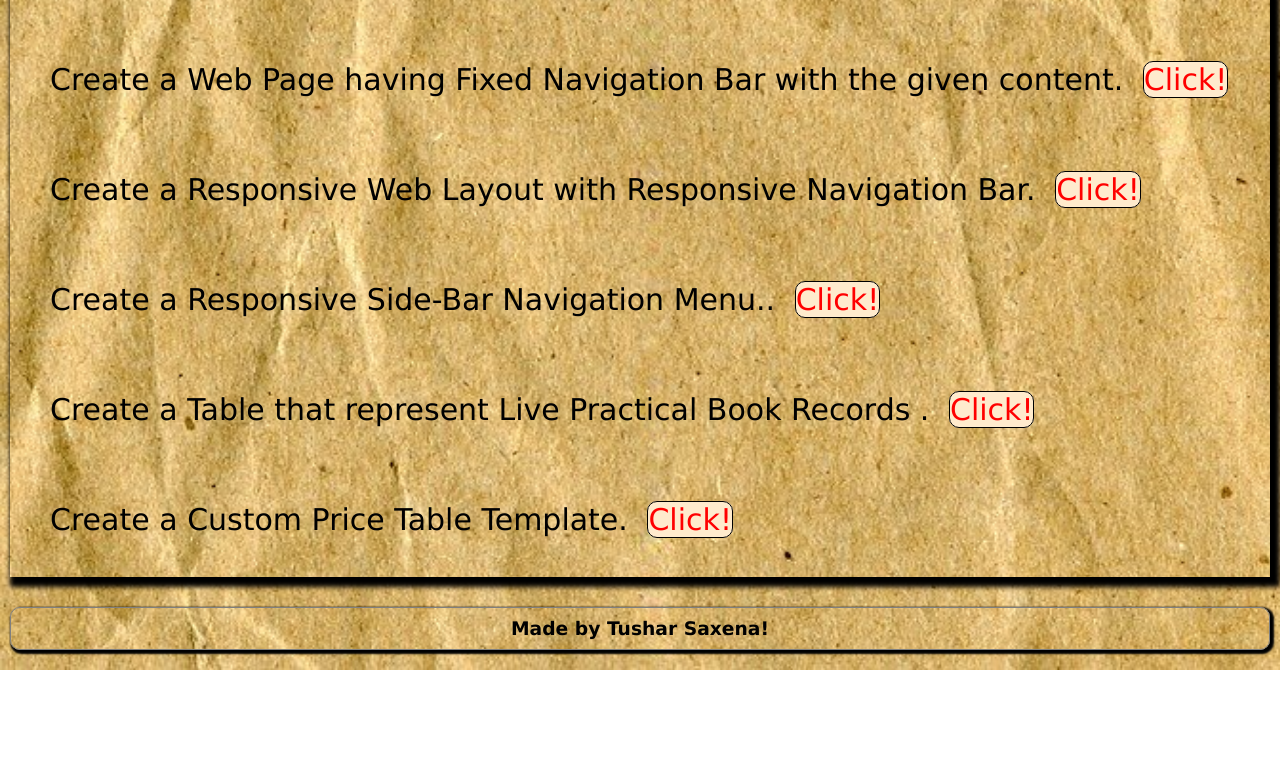
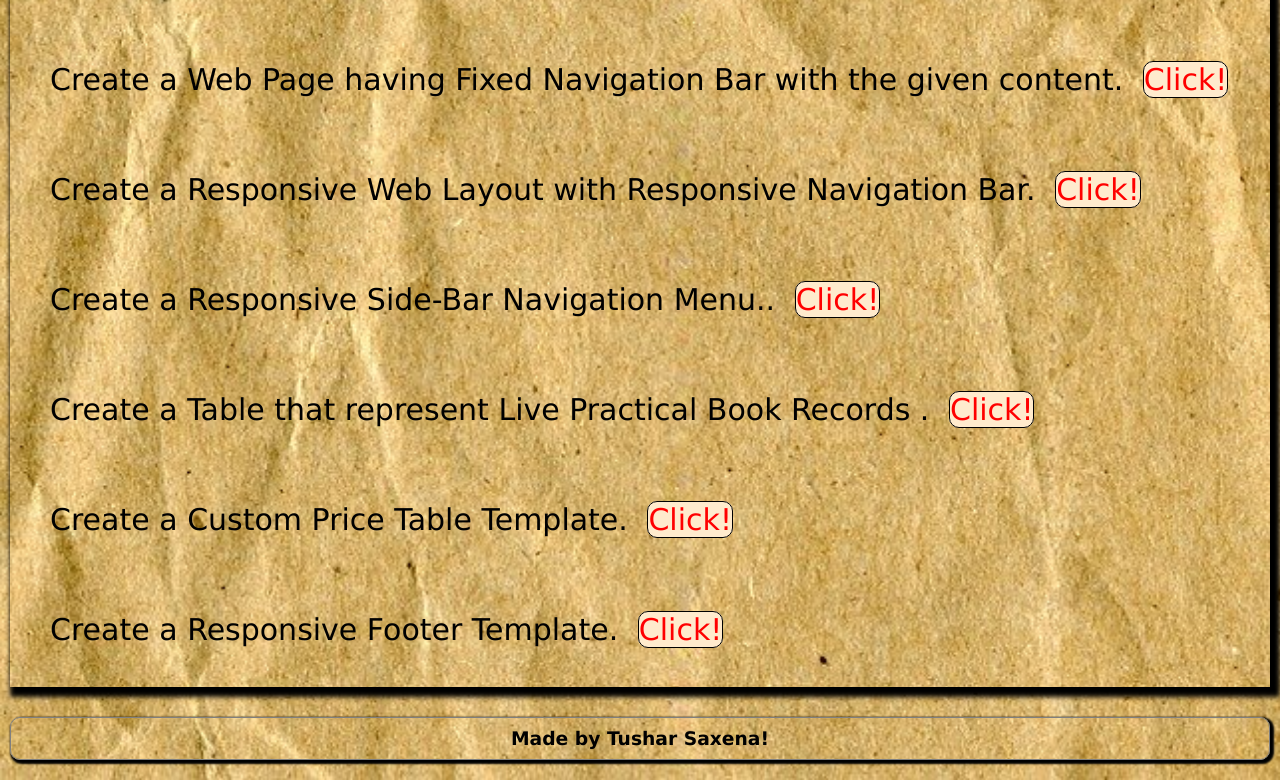
Before and after one commit to Tusharsaxena3112/FullStack-1-Practical, a plain HTML site: page index.html in a window 1280 px wide. Shown: the part 1780-2560 px from the top of the page. Before the commit the page ends 2450 px from the top, so only its background shows below. Drawn offline with Linux system fonts and the light colour scheme.

Commit message:
updating index.html

```diff
--- a/index.html
+++ b/index.html
@@ -10,7 +10,7 @@
   <body>
     <h1 class="main-heading">Welcome to Fullstack Course</h1>
     <div class="notify">
-      <h3>Link of Practical-11 and 12 has been added ! Check Out Now.</h3>
+      <h3>Link of Practical-13 has been added ! Check Out Now.</h3>
     </div>
     <h2>About Course</h2>
     <p>
@@ -93,6 +93,11 @@
           Create a Custom Price Table Template.
           <a href="html/Practical-12.html">Click!</a>
         </li>
+        <br>
+        <li>
+          Create a Responsive Footer Template.
+          <a href="html/Practical-12.html">Click!</a>
+        </li>
       </ul>
       </ul>
     </div>
```
